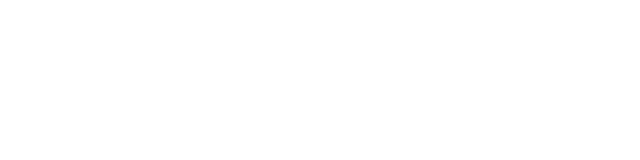
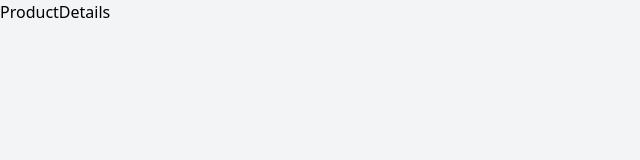
Before and after one commit to Eman-Abukhater/E-Commerce_Product_App, a React (Vite) app in the folder ecommerce-app/: page /product/1 in a window 1280 px wide. Before the commit this address had no page. Shown: the top 160 px of the page, without its empty margins (0-640 px from the left). Built offline with nearby package versions, Linux system fonts and the light colour scheme.

Commit message:
Create Route Pages

```diff
--- a/ecommerce-app/src/App.jsx
+++ b/ecommerce-app/src/App.jsx
@@ -1,13 +1,15 @@
-import { BrowserRouter as Router, Routes, Route } from 'react-router-dom';
-import Home from './pages/Home';
+import React from "react";
+import { BrowserRouter } from "react-router-dom";
+import AppRoutes from "./routes/AppRoutes";
 
 function App() {
   return (
-    <Router>
-      <Routes>
-        <Route path="/" element={<Home />} />
-      </Routes>
-    </Router>
+    <BrowserRouter>
+      <div className="min-h-screen bg-gray-100">
+        {/* You’ll add Navbar here later */}
+        <AppRoutes />
+      </div>
+    </BrowserRouter>
   );
 }
 
--- a/ecommerce-app/src/pages/Cart.jsx
+++ b/ecommerce-app/src/pages/Cart.jsx
@@ -1,7 +1,9 @@
-import React from "react";
+import React from 'react'
 
-const Cart = () => {
-  return <div className="p-4">Your Cart is here</div>;
-};
+function Cart() {
+  return (
+    <div>Cart</div>
+  )
+}
 
-export default Cart;
+export default Cart
--- a/ecommerce-app/src/pages/NotFound.jsx
+++ b/ecommerce-app/src/pages/NotFound.jsx
@@ -1,7 +1,9 @@
-import React from "react";
+import React from 'react'
 
-const NotFound = () => {
-  return <div className="p-4 text-red-600">404 - Page Not Found</div>;
-};
+function NotFound() {
+  return (
+    <div>NotFound</div>
+  )
+}
 
-export default NotFound;
+export default NotFound
--- a/ecommerce-app/src/pages/ProductDetails.jsx
+++ b/ecommerce-app/src/pages/ProductDetails.jsx
@@ -1,9 +1,9 @@
-import React from "react";
-import { useParams } from "react-router-dom";
+import React from 'react'
 
-const ProductDetail = () => {
-  const { id } = useParams();
-  return <div className="p-4">Product Details for ID: {id}</div>;
-};
+function ProductDetails() {
+  return (
+    <div>ProductDetails</div>
+  )
+}
 
-export default ProductDetail;
+export default ProductDetails
--- a/ecommerce-app/src/pages/Wishlist.jsx
+++ b/ecommerce-app/src/pages/Wishlist.jsx
@@ -1,7 +1,9 @@
-import React from "react";
+import React from 'react'
 
-const Wishlist = () => {
-  return <div className="p-4">Your Wishlist</div>;
-};
+function Wishlist() {
+  return (
+    <div>Wishlist</div>
+  )
+}
 
-export default Wishlist;
+export default Wishlist
--- a/ecommerce-app/src/routes/AppRoutes.jsx
+++ b/ecommerce-app/src/routes/AppRoutes.jsx
@@ -1,10 +1,10 @@
 import React from "react";
 import { Routes, Route } from "react-router-dom";
 import Home from "../pages/Home";
+import Wishlist from "../pages/Wishlist";
 import Cart from "../pages/Cart";
-import Wishlist from "../pages/Wishlist";
-import ProductDetail from "../pages/ProductDetail";
 import NotFound from "../pages/NotFound";
+import ProductDetails from "../pages/ProductDetails";
 
 const AppRoutes = () => {
   return (
@@ -12,8 +12,9 @@
       <Route path="/" element={<Home />} />
       <Route path="/cart" element={<Cart />} />
       <Route path="/wishlist" element={<Wishlist />} />
-      <Route path="/product/:id" element={<ProductDetail />} />
+      <Route path="/product/:id" element={<ProductDetails />} />
       <Route path="*" element={<NotFound />} />
+
     </Routes>
   );
 };
```
